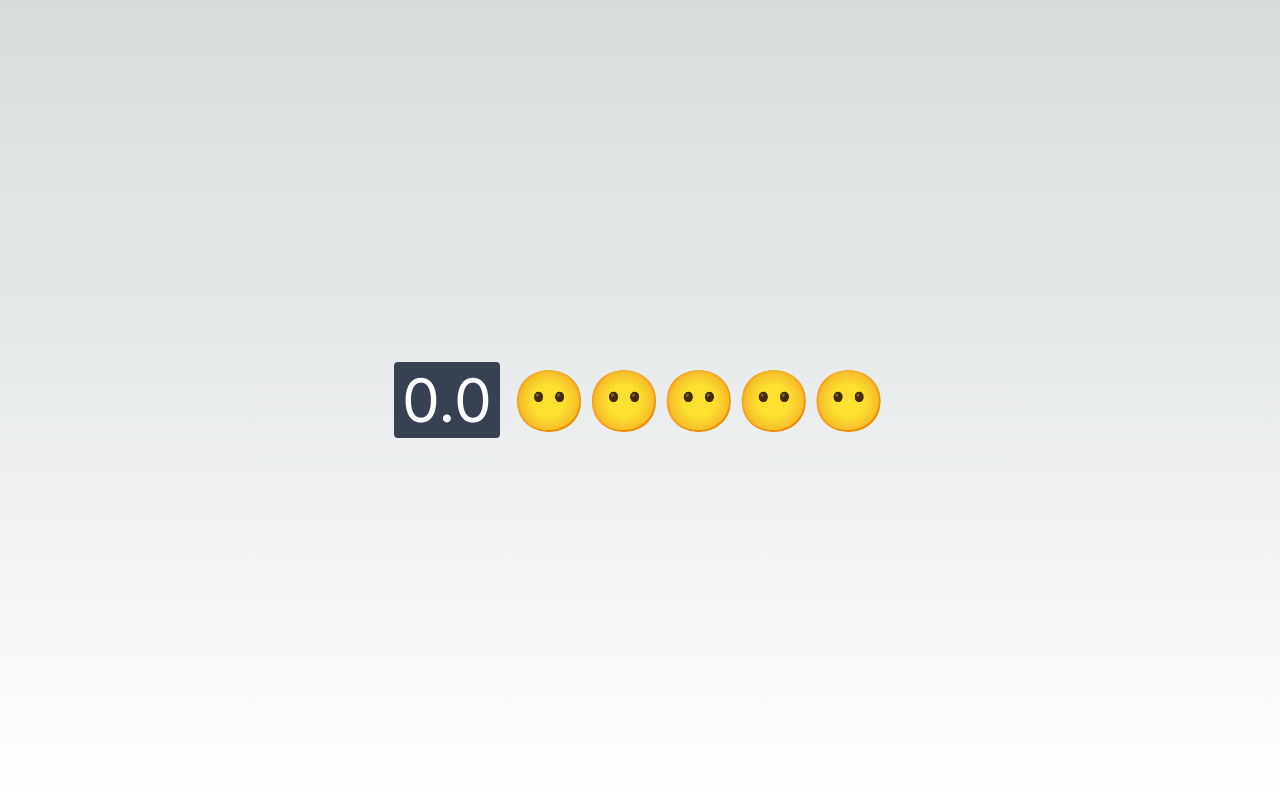
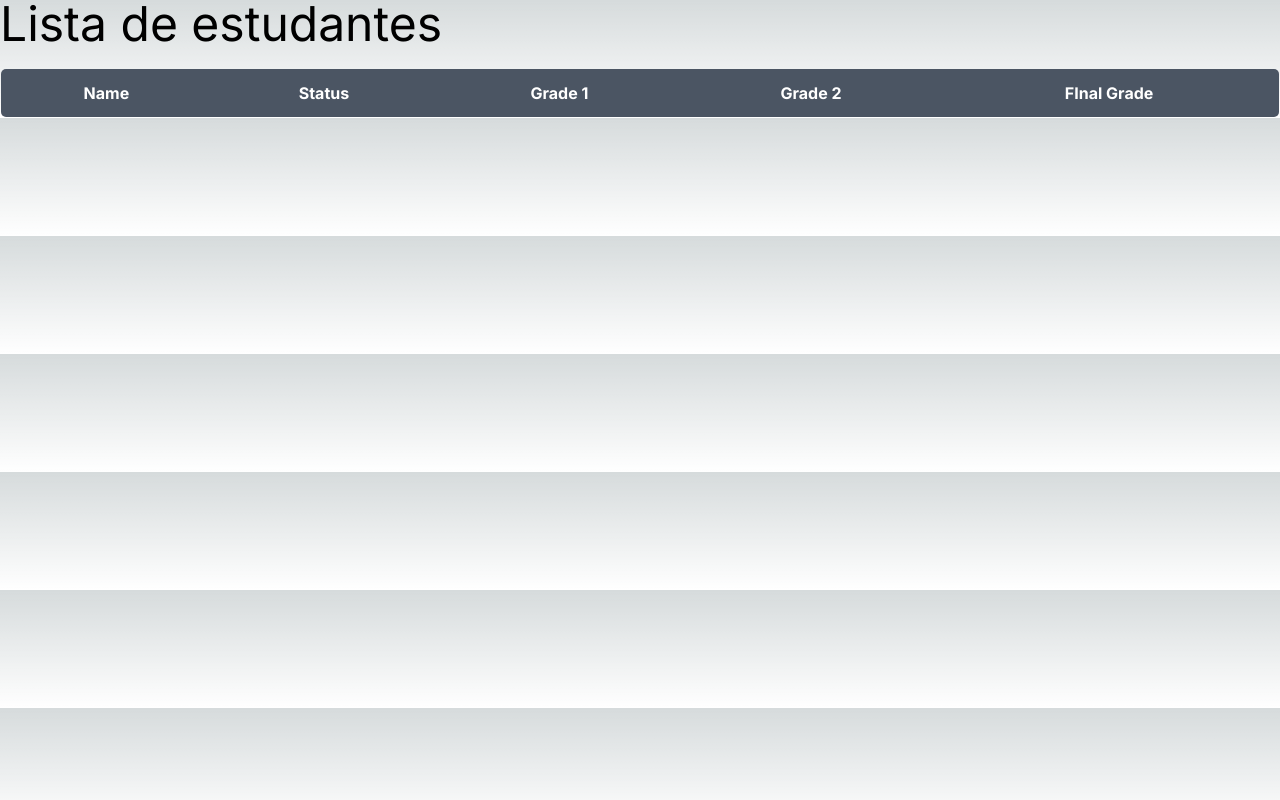
Before and after one commit to Salomao-Faleta/exercicios, a Next.js app: page / in a window 1280 px wide. Built offline with nearby package versions, Linux system fonts and the light colour scheme.

Commit message:
Exercício: Tabela de notas (1/2)

```diff
--- a/src/app/page.tsx
+++ b/src/app/page.tsx
@@ -1,10 +1,11 @@
-import { EmojiRating } from "@/components/emojiRating";
-
+import { StudentTable } from "@/components/studentTable";
+import { students } from "@/data/Students";
 
 function Page() {
     return (
-        <div className="w-screen h-screen flex justify-center items-center">
-            <EmojiRating rate={0.0}/>
+        <div className="container mx-auto">
+            <h1 className="text-5xl mb-5">Lista de estudantes</h1>
+            <StudentTable students={students}/>
         </div>
 
     );
--- /dev/null
+++ b/src/components/studentTable.tsx
@@ -0,0 +1,24 @@
+import { Student } from "@/types/Students"
+
+type Props = {
+    students: Student[];
+}
+
+export function StudentTable({ students }:Props){
+    return(
+        <table className="w-full border border-gray-600 rounded-md overflow-hidden">
+            <thead>
+                <tr className="border-bottom border-gray-600 bg-gray-600 text-white">
+                    <th className="p-3">Name</th>
+                    <th className="p-3">Status</th>
+                    <th className="p-3">Grade 1</th>
+                    <th className="p-3">Grade 2</th>
+                    <th className="p-3">FInal Grade</th>
+                </tr>
+            </thead>
+            <tbody>
+
+            </tbody>
+        </table>
+    )
+}
--- /dev/null
+++ b/src/data/Students.ts
@@ -0,0 +1,58 @@
+import { Student } from "@/types/Students";
+
+export const students: Student[] = [
+    {
+        id: 1,
+        active: true,
+        name: 'Fulano de Tal',
+        email: 'fulano@escola.com.br',
+        avatar: 'https://images.unsplash.com/photo-1547037579-f0fc020ac3be?ixlib=rb-4.0.3&ixid=M3wxMjA3fDB8MHxzZWFyY2h8MTh8fHJvc3RvfGVufDB8MHwwfHx8Mg%3D%3D&auto=format&fit=facearea&facepad=2&w=256&h=256&q=80',
+        grade1: 7.3,
+        grade2: 8.1
+    },
+    {
+        id: 2,
+        active: true,
+        name: 'Ciclano Silva',
+        email: 'ciclano.silva@escola.com.br',
+        avatar: 'https://images.unsplash.com/photo-1601233749202-95d04d5b3c00?ixlib=rb-4.0.3&ixid=M3wxMjA3fDB8MHxzZWFyY2h8MjN8fHJvc3RvfGVufDB8MHwwfHx8Mg%3D%3D&auto=format&fit=facearea&facepad=2&w=256&h=256&q=80',
+        grade1: 2.9,
+        grade2: 8.7
+    },
+    {
+        id: 3,
+        active: false,
+        name: 'Beltrano Matheus',
+        email: 'beltrano.matheus@escola.com.br',
+        avatar: 'https://images.unsplash.com/photo-1474176857210-7287d38d27c6?ixlib=rb-4.0.3&ixid=M3wxMjA3fDB8MHxzZWFyY2h8MjZ8fHJvc3RvfGVufDB8MHwwfHx8Mg%3D%3D&auto=format&fit=facearea&facepad=2&w=256&h=256&q=80',
+        grade1: 8.3,
+        grade2: 6.4
+    },
+    {
+        id: 4,
+        active: true,
+        name: 'Zuflano Caxias',
+        email: 'zuflano.caxias@escola.com.br',
+        avatar: 'https://images.unsplash.com/photo-1601576084861-5de423553c0f?ixlib=rb-4.0.3&ixid=M3wxMjA3fDB8MHxzZWFyY2h8MzF8fHJvc3RvfGVufDB8MHwwfHx8Mg%3D%3D&auto=format&fit=facearea&facepad=2&w=256&h=256&q=80',
+        grade1: 9,
+        grade2: 8.1
+    },
+    {
+        id: 5,
+        active: true,
+        name: 'Turano Pires',
+        email: 'turano.pires@escola.com.br',
+        avatar: 'https://images.unsplash.com/photo-1564564244660-5d73c057f2d2?ixlib=rb-4.0.3&ixid=M3wxMjA3fDB8MHxzZWFyY2h8NDN8fHJvc3RvfGVufDB8MHwwfHx8Mg%3D%3D&auto=format&fit=facearea&facepad=2&w=256&h=256&q=80',
+        grade1: 10,
+        grade2: 9.7
+    },
+    {
+        id: 6,
+        active: false,
+        name: 'Voltano Augusto',
+        email: 'voltano.augusto@escola.com.br',
+        avatar: 'https://images.unsplash.com/photo-1611689037241-d8dfe4280f2e?ixlib=rb-4.0.3&ixid=M3wxMjA3fDB8MHxzZWFyY2h8NzN8fHJvc3RvfGVufDB8MHwwfHx8Mg%3D%3D&auto=format&fit=facearea&facepad=2&w=256&h=256&q=80',
+        grade1: 5.5,
+        grade2: 6.2
+    }
+];
--- /dev/null
+++ b/src/types/Students.ts
@@ -0,0 +1,9 @@
+export type Student = {
+    id: number,
+    active: boolean,
+    name: string,
+    email: string,
+    avatar: string,
+    grade1: number,
+    grade2: number
+}
```
